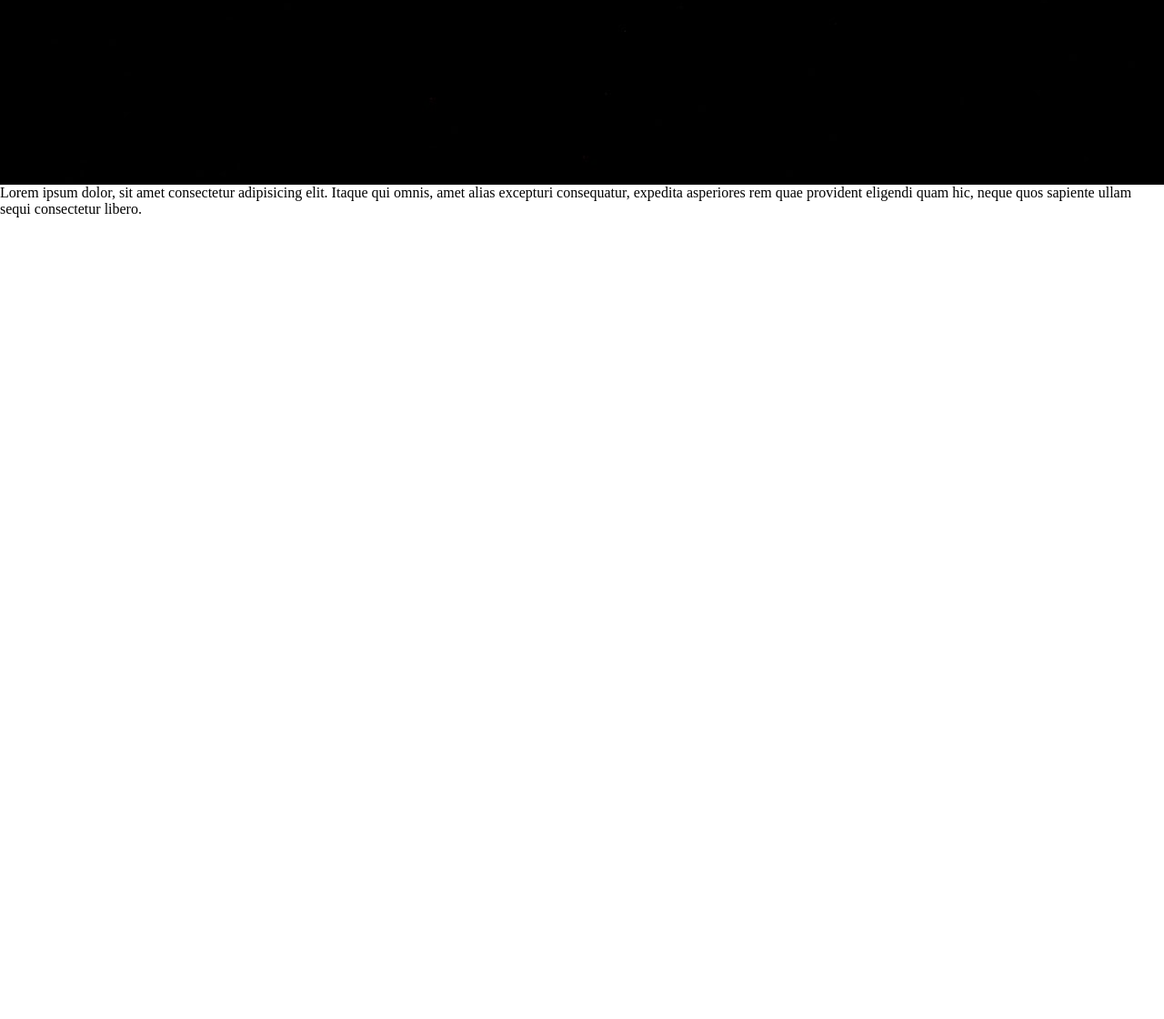
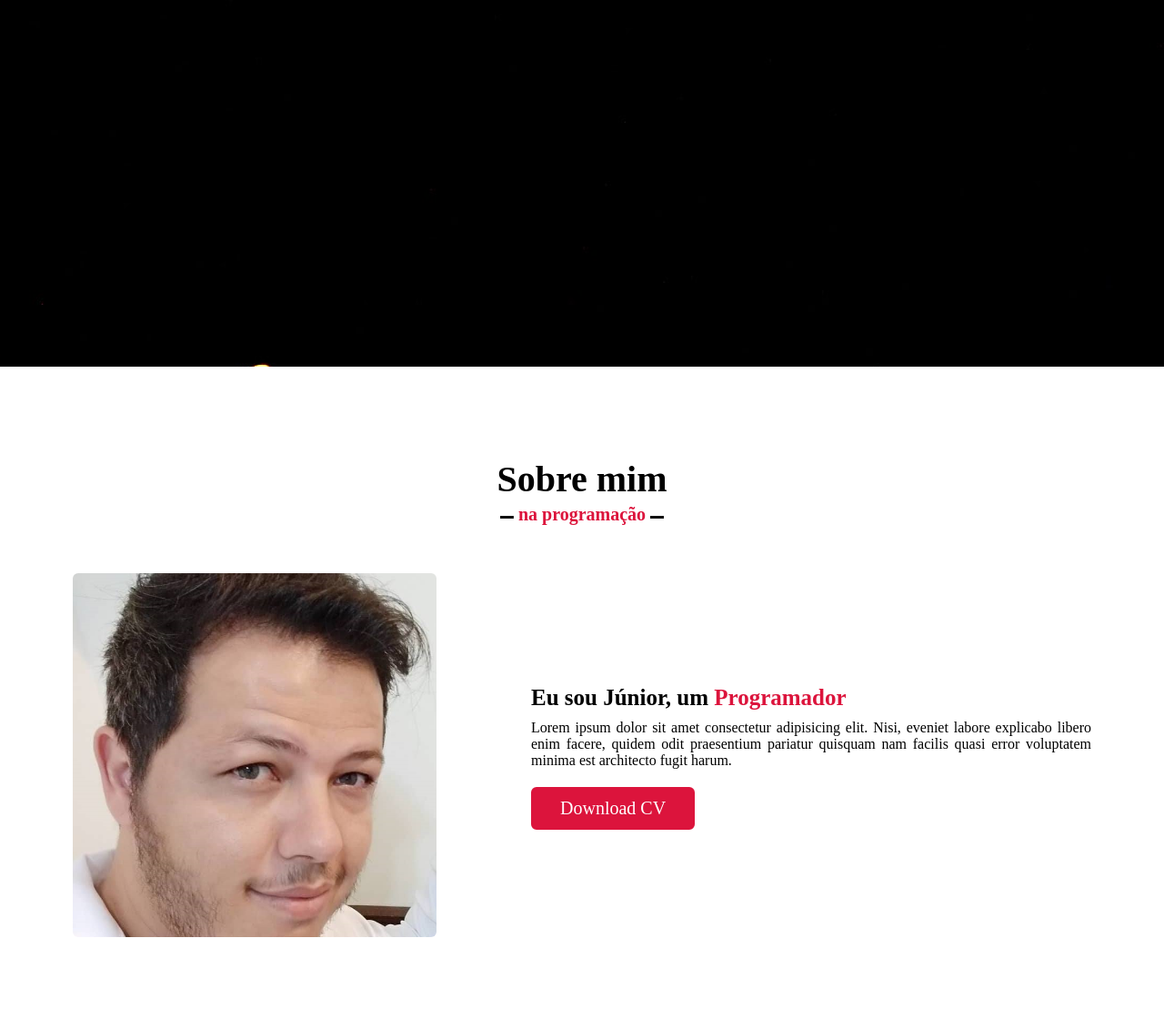
Before and after one commit to juniorroccodev/MeuPortifolio, a plain HTML site: page index.html in a window 1280 px wide. Shown: the part 597-1717 px from the top of the page at 91% size. Before the commit the page ends 836 px from the top, so only its background shows below. Drawn offline with nearby package versions, Linux system fonts and the light colour scheme.

Commit message:
Novas atualizações

```diff
--- a/index.html
+++ b/index.html
@@ -39,10 +39,22 @@
            </div>
        </section>
 
-
-       <p>Lorem ipsum dolor, sit amet consectetur adipisicing elit. Itaque qui omnis, amet alias excepturi
-                        consequatur, expedita asperiores rem quae provident eligendi quam hic, neque quos sapiente ullam sequi consectetur libero.</p>
-
+       <!-- about section start-->
+       <section class="about" id="about">
+            <div class="max-width">
+              <h2 class="title">Sobre mim</h2>
+              <div class="about-content">
+                  <div class="colum left">
+                      <img src="imagens/3x4 png.png" alt="">
+                  </div>
+                  <div class="colum right">
+                       <div class="text">Eu sou Júnior, um <span>Programador</span></div>
+                       <p>Lorem ipsum dolor sit amet consectetur adipisicing elit. Nisi, eveniet labore explicabo libero enim facere, quidem odit praesentium pariatur quisquam nam facilis quasi error voluptatem minima est architecto fugit harum.</p>
+                       <a href="#">Download CV</a>
+                  </div>
+              </div>
+            </div>
+       </section>
 
 <script src="script.js"></script>
 </body>
--- a/style.css
+++ b/style.css
@@ -27,6 +27,7 @@
 .navbar{
     position: fixed;
     width: 100%;
+    z-index: 999;
     padding: 30px 0;
     font-family: var(--font-secundary);
     transition:  all 0.3s ease;
@@ -112,12 +113,102 @@
     color: crimson;
     font-weight: 500;
 }
+.about .about-content .colum{
+    width: 50%;
+}
+
+
+/*about section styling*/
+section{
+    padding: 100px 0;
+}
+.about{
+    font-family: var(--font-primary);
+}
+.about .title{
+    position: relative;
+    text-align: center;
+    font-size: 40px;
+    font-weight: 500px;
+    margin-bottom: 60px;
+    padding-bottom: 20px;
+    font-family: var(--font-secundary);
+}
+.about .title::before{
+    content: "";
+    position: absolute;
+    bottom: 0px;
+    left: 50%;
+    width: 180px;
+    height: 3px;
+    background: #111;
+    transform: translate(-50%);
+}
+.about .title::after{
+    content: "na programação";
+    position: absolute;
+    bottom: -12px;
+    left: 50%;
+    font-size: 20px;
+    color: crimson;
+    padding: 5px;
+    background: #fff;
+    transform: translate(-50%);
+}
+.about .about-content{
+    display: flex;
+    flex-wrap: wrap;
+    align-items: center;
+    justify-content: space-between;
+}
+.about .about-content .left{
+    width: 45%;
+}
+.about .about-content .left img{
+    height: 400px;
+    width: 400px;
+    object-fit: cover;
+    border-radius: 6px;
+}
+.about .about-content .right{
+    width: 55%;
+}
+.about .about-content .right .text{
+    font-size: 25px;
+    font-weight: 600;
+    margin-bottom: 10px;
+}
+.about .about-content .right .text span{
+    color: crimson;
+}
+.about .about-content .right p{
+    text-align: justify;
+}
+.about .about-content .right a{
+    display: inline-block;
+    background: crimson;
+    color: #fff;
+    font-size: 20px;
+    padding: 10px 30px;
+    margin-top: 20px;
+    border-radius: 6px;
+    border: 2px solid crimson;
+    transition: all 0.3s ease;
+}
+
+
 
 
 /*responsivo media query start*/
-@media (max-width: 1104px) {
+@media (max-width: 1300px) {
     .home .max-width{
         margin-left: 0px;
+    }
+}
+@media (max-width: 1104px){
+    .about .about-content .left img{
+        height: 350px;
+        width: 350px;
     }
 }
 @media (max-width: 991px) {
@@ -161,6 +252,21 @@
     .home .home-content .text-3{
         font-size: 35px;
     }
+    .max-width{
+        max-width: 800px;
+    }
+    .about .about-content .colum{
+        width: 100%;
+    }
+
+    .about .about-content .left{
+        display: flex;
+        justify-content: center;
+        margin: 0 auto 60px;
+    }
+    .about .about-content .right{
+        flex: 100%;
+    }
 }
 
 @media (max-width: 690px) {
```
Also changed, not shown: imagens/3x4 png.png (added).
